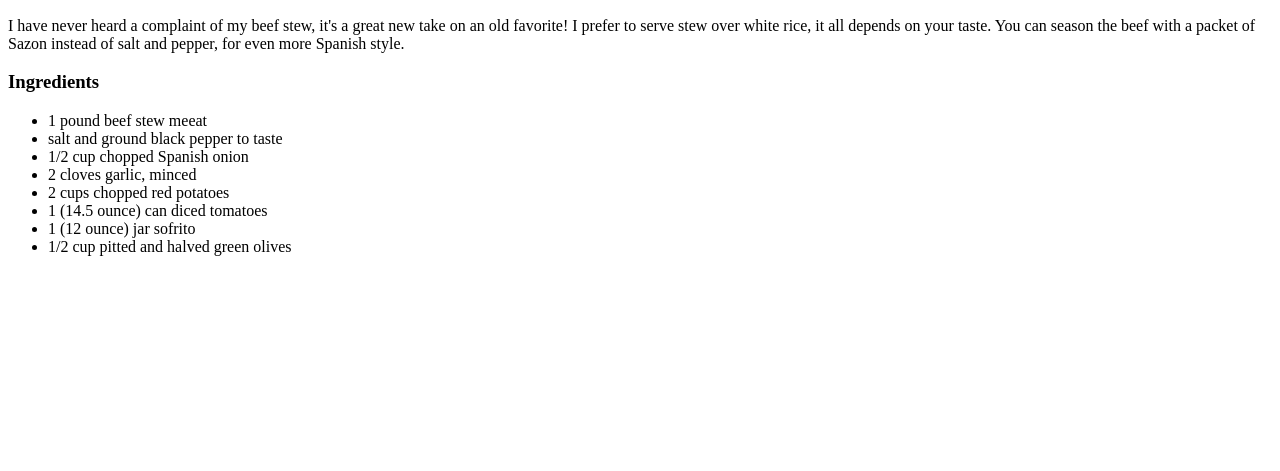
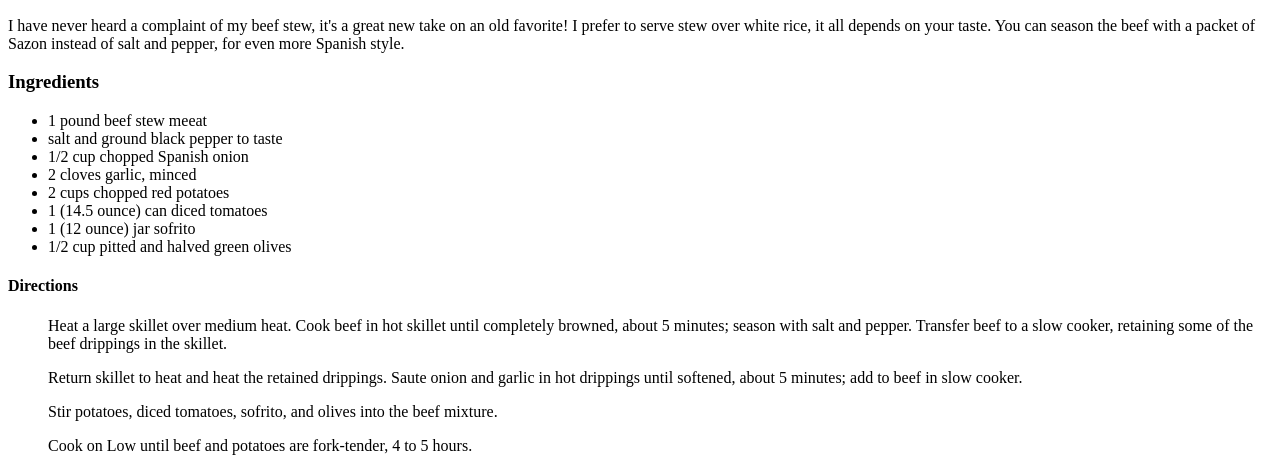
Before and after one commit to fredy-ai/odin-recipes, a plain HTML site: page recipes/spanish-beef-stew.html in a window 1280 px wide. Shown: the part 434-905 px from the top of the page. Before the commit the page ends 800 px from the top, so only its background shows below. Drawn offline with Linux system fonts and the light colour scheme.

Commit message:
Add directions

```diff
--- a/recipes/spanish-beef-stew.html
+++ b/recipes/spanish-beef-stew.html
@@ -23,6 +23,19 @@
                 <li>1 (12 ounce) jar sofrito</li>
                 <li>1/2 cup pitted and halved green olives</li>
             </ul>
+        <h4>Directions</h4>
+            <ol>Heat a large skillet over medium heat.
+                Cook beef in hot skillet until completely browned,
+                 about 5 minutes; season with salt and pepper.
+                  Transfer beef to a slow cooker, retaining some
+                  of the beef drippings in the skillet.</ol>
+            <ol>Return skillet to heat and heat the retained
+                drippings. Saute onion and garlic in hot
+                drippings until softened, about 5 minutes;
+                 add to beef in slow cooker.</ol>
+            <ol>Stir potatoes, diced tomatoes, sofrito,
+                 and olives into the beef mixture.</ol>
+            <ol>Cook on Low until beef and potatoes are fork-tender, 4 to 5 hours.</ol>
 
     </body>
 </html>
```
